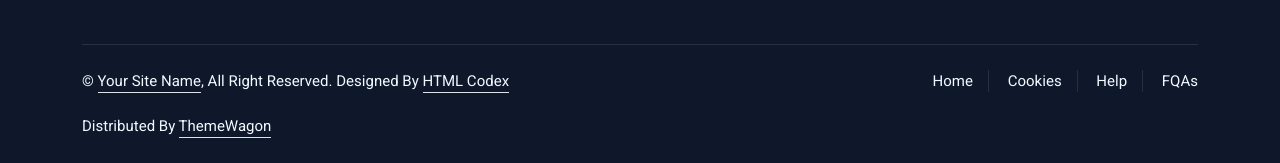
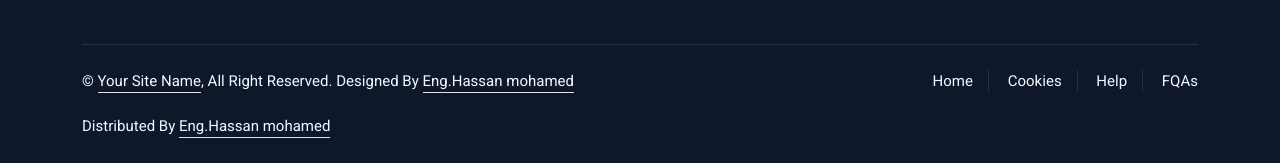
Before and after one commit to hassan6102/resturant, a plain HTML site: page index.html in a window 1280 px wide. Shown: the part 4596-4759 px from the top of the page. Drawn offline with nearby package versions, Linux system fonts and the light colour scheme.

Commit message:
Update index.html

```diff
--- a/index.html
+++ b/index.html
@@ -791,8 +791,8 @@
                             &copy; <a class="border-bottom" href="#">Your Site Name</a>, All Right Reserved.
 
 							<!--/*** This template is free as long as you keep the footer author’s credit link/attribution link/backlink. If you'd like to use the template without the footer author’s credit link/attribution link/backlink, you can purchase the Credit Removal License from "https://htmlcodex.com/credit-removal". Thank you for your support. ***/-->
-							Designed By <a class="border-bottom" href="https://htmlcodex.com">HTML Codex</a><br><br>
-                            Distributed By <a class="border-bottom" href="https://themewagon.com" target="_blank">ThemeWagon</a>
+							Designed By <a class="border-bottom" href="https://hassan6102.github.io/cv/">Eng.Hassan mohamed</a><br><br>
+                            Distributed By <a class="border-bottom" href="https://hassan6102.github.io/cv/" target="_blank">Eng.Hassan mohamed</a>
                         </div>
                         <div class="col-md-6 text-center text-md-end">
                             <div class="footer-menu">
```
